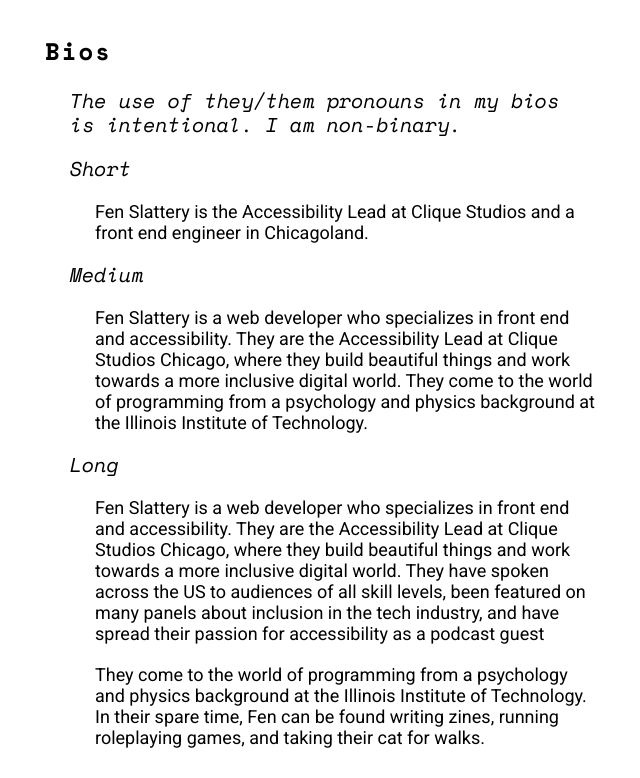
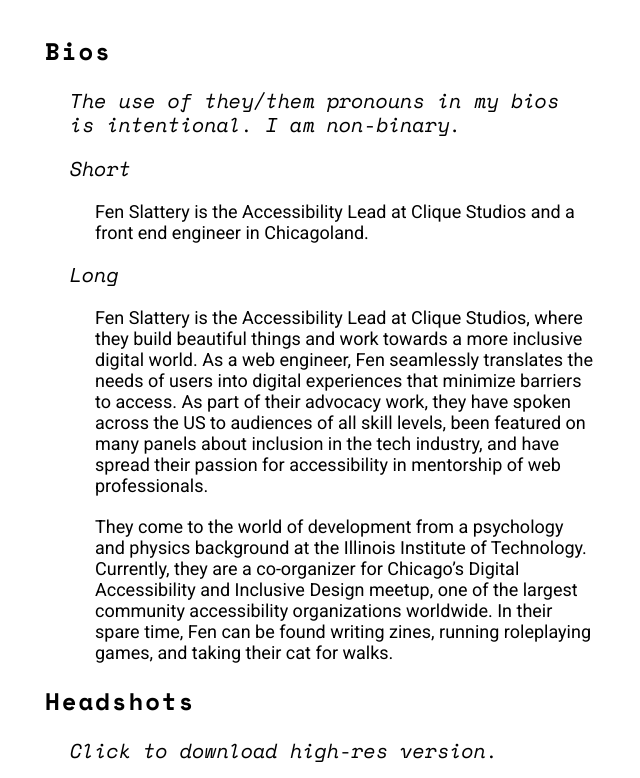
Before and after one commit to sublimemarch/personal-site, a Jekyll site: the page built from speaking.html, in a window 1280 px wide and 900 px high, scrolled down 505 px, cut to the strip 0-778 px from the top of the window. Shown: the whole strip, without its empty margins (320-960 px from the left). Built offline with Jekyll 4.4.1, drawn with Linux system fonts in a browser that asks for light colours; nearby versions of some CDN libraries.

Commit message:
Update bios.

```diff
--- a/speaking.html
+++ b/speaking.html
@@ -25,15 +25,9 @@
   </h3>
   <h3>Short</h3>
   <p>Fen Slattery is the Accessibility Lead at Clique Studios and a front end engineer in Chicagoland.</p>
-  <h3>Medium</h3>
-  <p>Fen Slattery is a web developer who specializes in front end and accessibility. They are the Accessibility Lead at Clique Studios Chicago, where they build beautiful things and work towards a more inclusive digital world. They come to the world
-  of programming from a psychology and physics background at the Illinois Institute of Technology.</p>
   <h3>Long</h3>
-  <p>Fen Slattery is a web developer who specializes in front end and accessibility. They are the Accessibility Lead at
-  Clique Studios Chicago, where they build beautiful things and work towards a more inclusive digital world. They have spoken across
-  the US to audiences of all skill levels, been featured on many panels about inclusion in the tech industry, and have spread their passion for accessibility as a podcast guest </p>
-  <p>They come to the world of programming from a psychology and physics background at the Illinois Institute of Technology. In their spare time, Fen can be found writing zines, running roleplaying games,
-  and taking their cat for walks.</p>
+  <p>Fen Slattery is the Accessibility Lead at Clique Studios, where they build beautiful things and work towards a more inclusive digital world. As a web engineer, Fen seamlessly translates the needs of users into digital experiences that minimize barriers to access. As part of their advocacy work, they have spoken across the US to audiences of all skill levels, been featured on many panels about inclusion in the tech industry, and have spread their passion for accessibility in mentorship of web professionals.</p>
+  <p>They come to the world of development from a psychology and physics background at the Illinois Institute of Technology. Currently, they are a co-organizer for Chicago’s Digital Accessibility and Inclusive Design meetup, one of the largest community accessibility organizations worldwide. In their spare time, Fen can be found writing zines, running roleplaying games, and taking their cat for walks.</p>
 
   <h2>Headshots</h2>
   <h3>Click to download high-res version.</h3>
```
